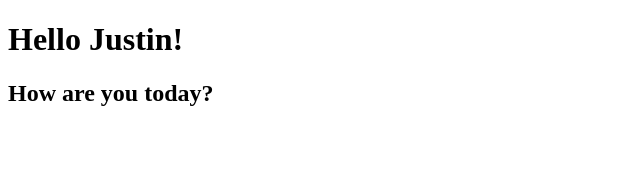
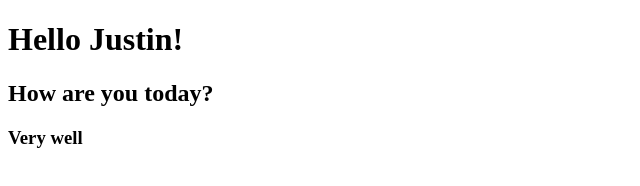
Before and after one commit to heck/heck.github.io, a plain HTML site: page index.html in a window 1280 px wide. Shown: the full height of the page, 0-640 px from the left. Drawn offline with Linux system fonts and the light colour scheme.

Commit message:
Update index.html

```diff
--- a/index.html
+++ b/index.html
@@ -3,5 +3,6 @@
 <body>
   <h1>Hello Justin!</h1>
   <h2>How are you today?</h2>
+  <h3>Very well</h3>
 </body>
 </html>
```
